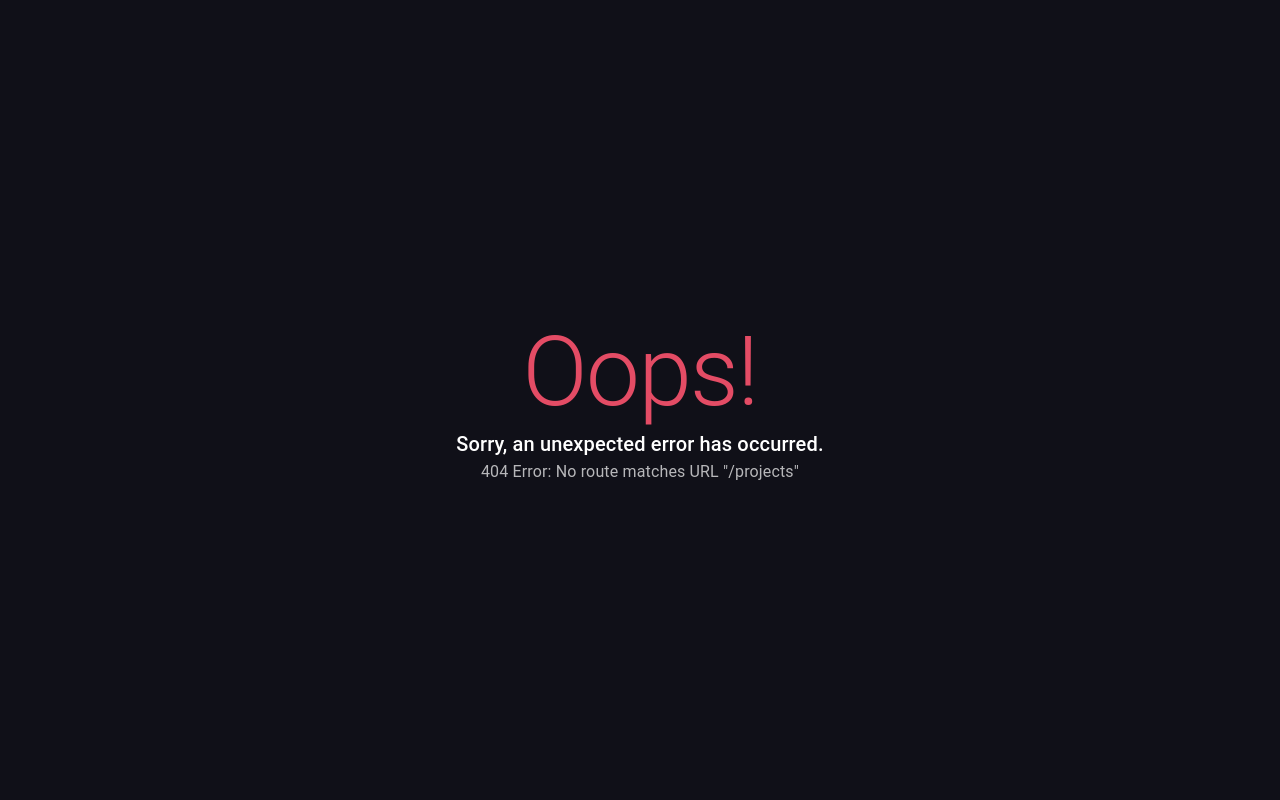
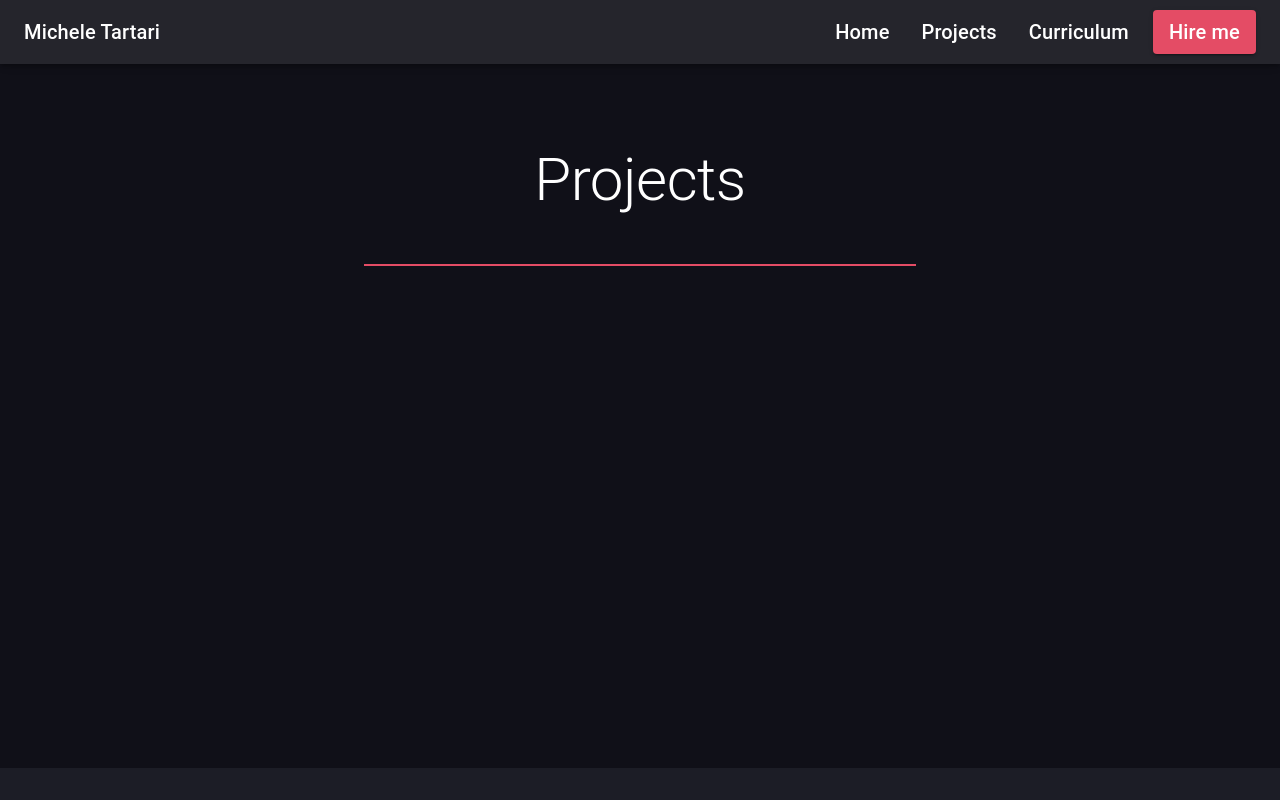
Before and after one commit to m-tartari/m-tartari, a React (Vite) app: page /projects in a window 1280 px wide. Before the commit this address had no page. Shown: the top 800 px of the page. Built offline with nearby package versions, Linux system fonts and the light colour scheme.

Commit message:
✨ feat(App): Add projects page

```diff
--- a/src/App.tsx
+++ b/src/App.tsx
@@ -1,12 +1,16 @@
 import { createBrowserRouter, RouterProvider } from 'react-router-dom'
 
-import { MainPage, ContactPage, ErrorPage, CurriculumPage } from 'components/pages'
+import { MainPage, ContactPage, ErrorPage, CurriculumPage, ProjectsPage } from 'components/pages'
 
 const router = createBrowserRouter([
   {
     path: '/',
     element: <MainPage />,
     errorElement: <ErrorPage />,
+  },
+  {
+    path: '/projects',
+    element: <ProjectsPage />,
   },
   {
     path: '/curriculum',
--- /dev/null
+++ b/src/components/pages/ProjectsPage/ProjectsPage.tsx
@@ -0,0 +1,7 @@
+import { Page } from 'components/templates'
+
+const ProjectsPage = () => {
+  return <Page title="Projects"></Page>
+}
+
+export default ProjectsPage
--- /dev/null
+++ b/src/components/pages/ProjectsPage/index.ts
@@ -0,0 +1 @@
+export { default } from './ProjectsPage'
--- a/src/components/pages/index.ts
+++ b/src/components/pages/index.ts
@@ -1,5 +1,6 @@
 export { default as MainPage } from './MainPage'
 export { default as ContactPage } from './ContactPage'
 export { default as CurriculumPage } from './CurriculumPage'
+export { default as ProjectsPage } from './ProjectsPage'
 
 export { default as ErrorPage } from './ErrorPage'
```
